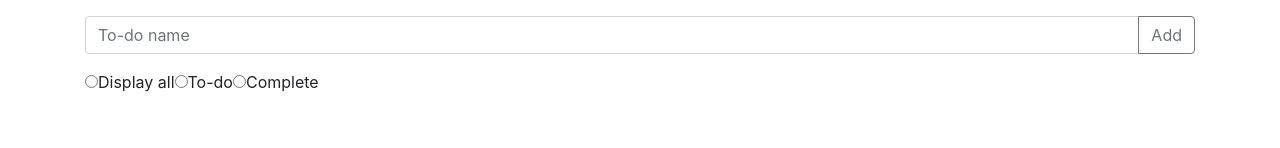
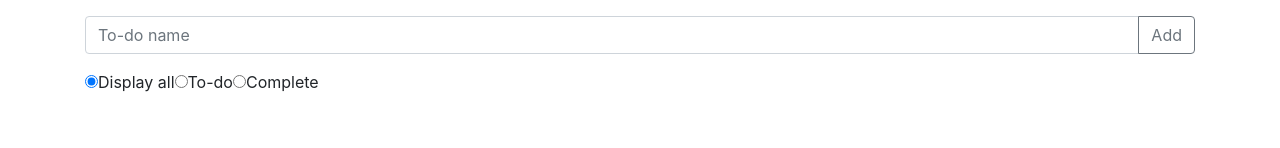
Before and after one commit to HORACINIS/todo-list, a React (Create React App) app: page / in a window 1280 px wide. Shown: the part 140-288 px from the top of the page. Built offline with nearby package versions, Linux system fonts and the light colour scheme.

Commit message:
More refactoring code, now Display all radio button is checked by default

```diff
--- a/src/App.js
+++ b/src/App.js
@@ -45,18 +45,18 @@ function App() {
   };
 
   const todoItemsSortedByRadioBtnSelection = todoItems.filter((item) => {
-    switch (radioBtnSelected.value) {
-      case '1': return item?.isComplete === false;
-      case '2': return item?.isComplete === true;
+    switch (radioBtnSelected.name) {
+      case 'To-do': return item?.isComplete === false;
+      case 'Complete': return item?.isComplete === true;
       default: return item;
     };
   });
 
   useEffect(() => {
     if (todoItemsSortedByRadioBtnSelection.length === 0) {
-      radioBtnSelected.value === '0' && setMessageToDisplay('Create a To-do!');
-      radioBtnSelected.value === '1' && setMessageToDisplay('No To-do tasks!');
-      radioBtnSelected.value === '2' && setMessageToDisplay('No Complete tasks!');
+      radioBtnSelected.value === 0 && setMessageToDisplay('Create a To-do!');
+      radioBtnSelected.value === 1 && setMessageToDisplay('No To-do tasks!');
+      radioBtnSelected.value === 2 && setMessageToDisplay('No Complete tasks!');
     };
   }, [radioBtnSelected, todoItemsSortedByRadioBtnSelection]);
 
--- a/src/components/filters/Filters.js
+++ b/src/components/filters/Filters.js
@@ -68,15 +68,10 @@ const Filters = ({ todoItems, setTodoItems, setRadioBtnSelected }) => {
 
   return (
     <React.Fragment>
-      {RADIO_OPTIONS.map(({ value, name }) => (
-        <RadioButtons
-          key={value}
-          selectionValue={value}
-          selectionName={name}
-          setRadioBtnSelected={setRadioBtnSelected}
-          radioBtnOptions={RADIO_OPTIONS}
-        />
-      ))}
+      <RadioButtons
+        radioBtnOptions={RADIO_OPTIONS}
+        setRadioBtnSelected={setRadioBtnSelected}
+      />
       {todoItems.length > 1 &&
         <DropdownMenu
           dropdownMenuOptions={DROPDOWN_MENU_OPTIONS}
--- a/src/components/filters/RadioButtons.js
+++ b/src/components/filters/RadioButtons.js
@@ -1,18 +1,21 @@
 import React from 'react';
 
-const RadioButtons = ({ selectionValue, selectionName, setRadioBtnSelected, radioBtnOptions }) => {
+const RadioButtons = ({ setRadioBtnSelected, radioBtnOptions }) => {
   return (
-    <label >
-      <input
-        type='radio'
-        value={selectionValue}
-        name='listingOptions'
-        onChange={(e) => {
-          setRadioBtnSelected({ value: e.target.value, name: radioBtnOptions[e.target.value].name });
-        }}
-      />
-      {selectionName}
-    </label>
+    <React.Fragment>
+      {radioBtnOptions.map(({ name, value }) => (
+        <label key={value}>
+          <input
+            type='radio'
+            value={value}
+            name='listingOptions'
+            defaultChecked={name === 'Display all'}
+            onChange={() => setRadioBtnSelected({ name: name, value: value })}
+          />
+          {name}
+        </label>
+      ))}
+    </React.Fragment>
   );
 };
 
```
